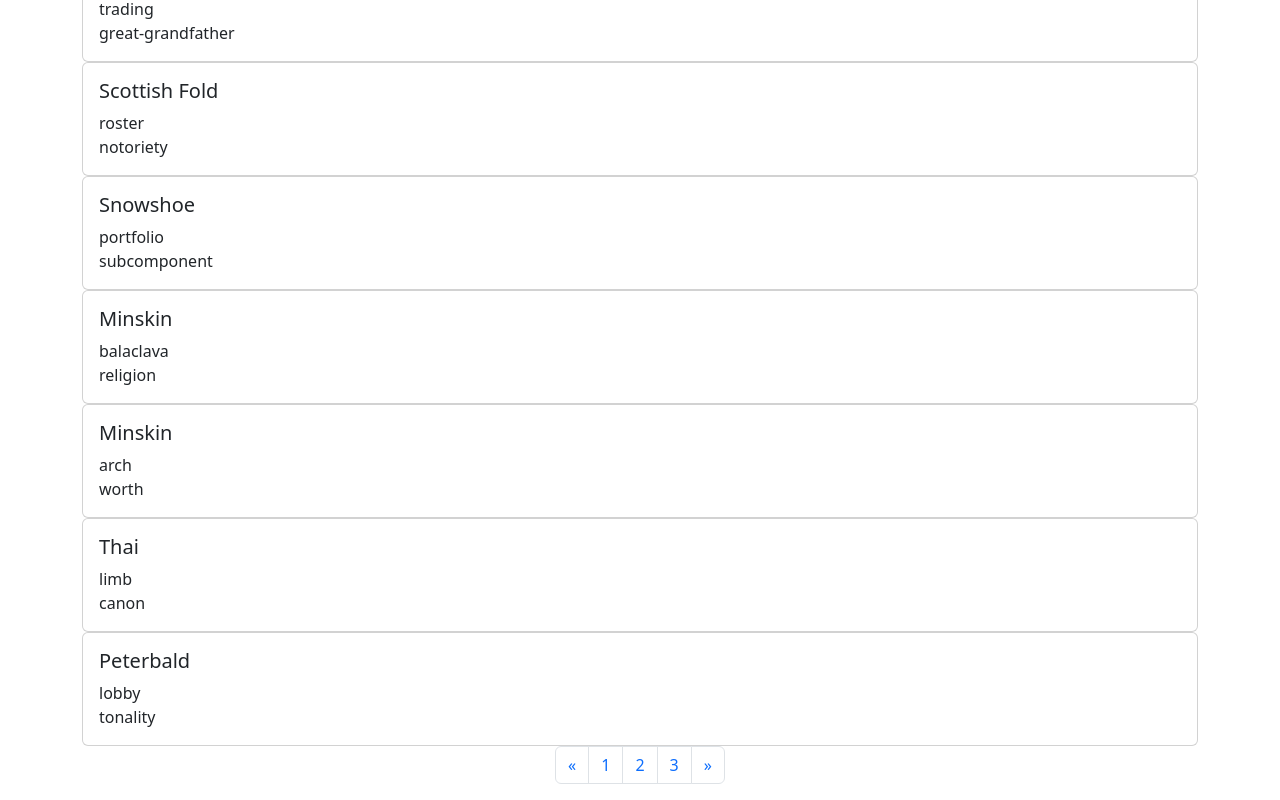
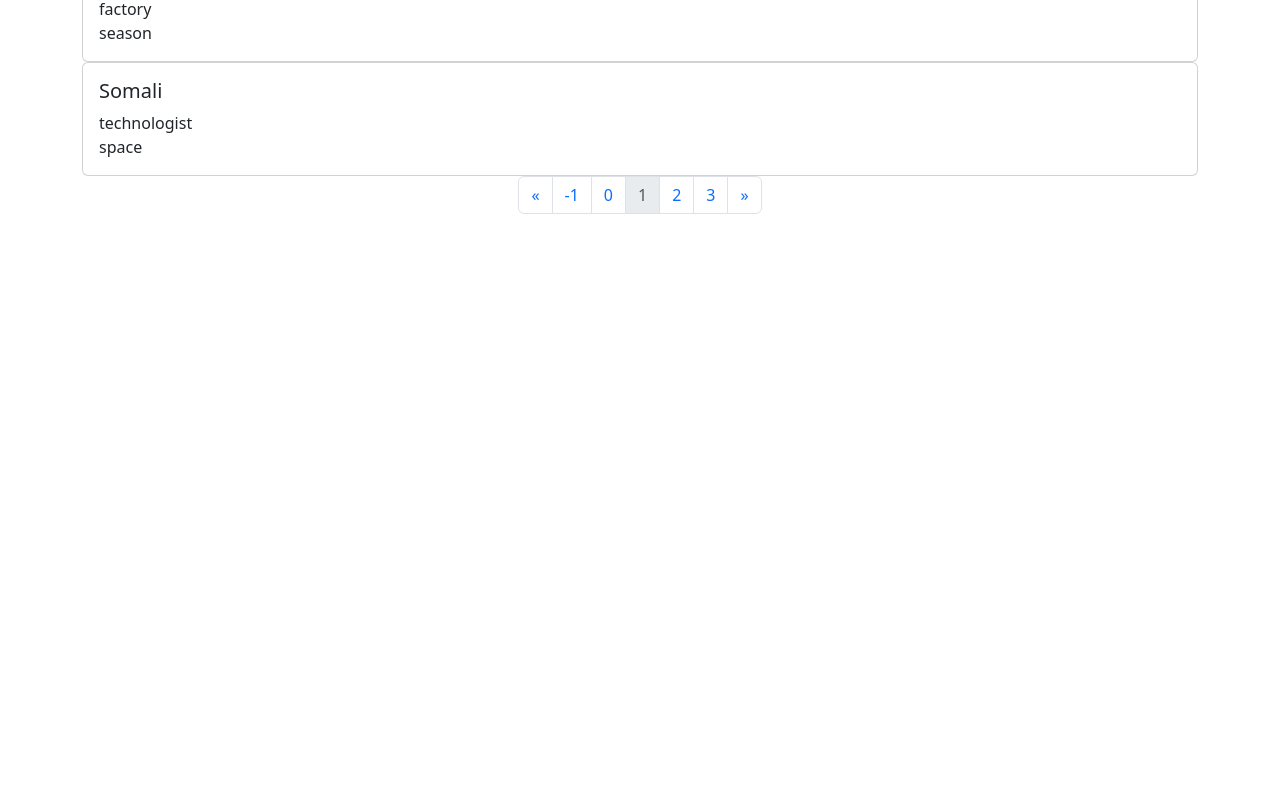
Before and after one commit to andrew-hillier/verbose-garbanzo, a React (Create React App) app: page /app in a window 1280 px wide. Shown: the part 586-1386 px from the top of the page. After the commit the page ends 816 px from the top, so only its background shows below. Built offline with nearby package versions, Linux system fonts and the light colour scheme.

Commit message:
pull offset / limit from query params, and provide dynamic pagination based on current page (to be finalised)

```diff
--- a/src/components/PaginationNav.tsx
+++ b/src/components/PaginationNav.tsx
@@ -1,17 +1,50 @@
-function PaginationNav() {
+export interface PaginationNavProps {
+    offset: number,
+    limit: number,
+    total: number
+}
+
+function PaginationNav({ offset, limit, total }: PaginationNavProps) {
+    // todo: work out how to behave when on early (or late) pages
+    //       currently page 1 displays [-1, 0, 1, 2, 3] for example...
+
+    // tdodo: disable the first / last page buttons they are current.
+
+    let currentPage = Math.ceil(offset / limit);
+    currentPage = currentPage === 0 ? 1 : currentPage;
+    let numberOfPages = Math.ceil(total / limit);
+    numberOfPages = numberOfPages === 0 ? 1 : numberOfPages;
+
+    console.log(`currentPage: ${currentPage}`);
+    console.log(`numberOfPages: ${numberOfPages}`);
+
+    const lastPageOffset = numberOfPages * limit;
+
+    const final = [];
+
+    for (let i = currentPage - 3; i < currentPage + 2; i++) {
+        const pageNumber = i + 1;
+        const pageOffset = pageNumber * limit;
+        const disabled = pageNumber === currentPage ? "disabled" : "";
+        const pageQueryParameters = `?offset=${pageOffset}&limit=${limit}`
+
+        final.push(
+            <li className={`page-item ${disabled}`}>
+                <a className="page-link" href={pageQueryParameters}>{pageNumber}</a>
+            </li>)
+    }
+
     return (
         <nav>
             <ul className="pagination justify-content-center">
                 <li className="page-item">
-                    <a className="page-link" href="#">
+                    <a className="page-link" href={`?offset=0&limit=${limit}`}>
                         <span>&laquo;</span>
                     </a>
                 </li>
-                <li className="page-item"><a className="page-link" href="#">1</a></li>
-                <li className="page-item"><a className="page-link" href="#">2</a></li>
-                <li className="page-item"><a className="page-link" href="#">3</a></li>
+                {final}
                 <li className="page-item">
-                    <a className="page-link" href="#">
+                    <a className="page-link" href={`?offset=${lastPageOffset}&limit=${limit}`}>
                         <span>&raquo;</span>
                     </a>
                 </li>
--- a/src/components/PokemonList.tsx
+++ b/src/components/PokemonList.tsx
@@ -1,4 +1,5 @@
 import { useEffect, useState } from "react";
+import { useLocation } from "react-router";
 import { PokemonStub } from "../models/PokemonStub";
 import { PokemonServiceProvider } from '../services/PokemonServiceProvider';
 import PokemonCard from "../components/PokemonCard";
@@ -7,16 +8,30 @@ import PaginationNav from "./PaginationNav";
 import Loader from "./Loader";
 
 function PokemonList() {
+    const search = useLocation().search;
+
+    const offsetQueryParameter = new URLSearchParams(search).get('offset');
+    const limitQueryParameter = new URLSearchParams(search).get('limit');
+
+    // todo: there must be a better way to natively provide default value,
+    //       otherwise extract this to a function...
+    const offset = isNaN(parseInt(offsetQueryParameter as string))
+        ? 0
+        : parseInt(offsetQueryParameter as string);
+    const limit = isNaN(parseInt(limitQueryParameter as string))
+        ? 5
+        : parseInt(limitQueryParameter as string);
+
     const [pokemonPage, setPokemonPage] = useState<void | Page<PokemonStub>>();
 
     useEffect(() => {
         const pokemonService = new PokemonServiceProvider().getService();
 
-        pokemonService.getPokemonCollection(0, 10) // todo: customise
+        pokemonService.getPokemonCollection(offset, limit)
             .then(data => {
                 setPokemonPage(data);
             });
-    }, []);
+    }, [limit, offset]);
 
     return (
         <div>
@@ -34,10 +49,10 @@ function PokemonList() {
                             {pokemonPage.items?.map(pokemon =>
                                 <PokemonCard key={pokemon.name} pokemonStub={pokemon} />
                             )}
+                            {/* <PaginationNav offset={offset} limit={limit} total={21} /> */}
+                            <PaginationNav offset={offset} limit={limit} total={pokemonPage.total} />
                         </div>
                     )}
-
-                    <PaginationNav />
                 </div>
             )}
         </div>
```
